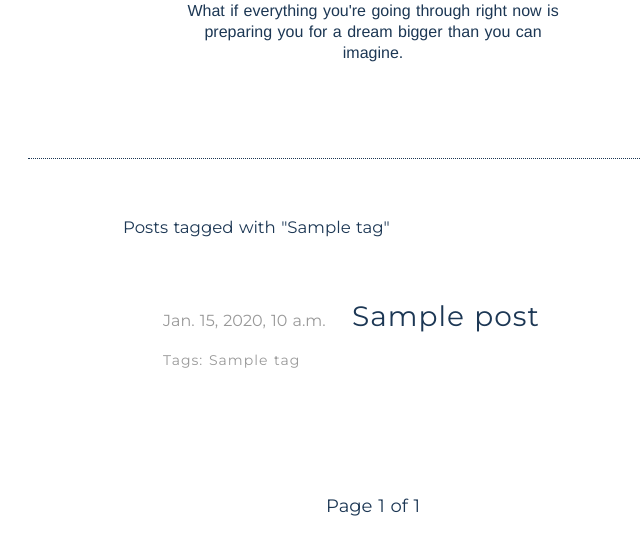
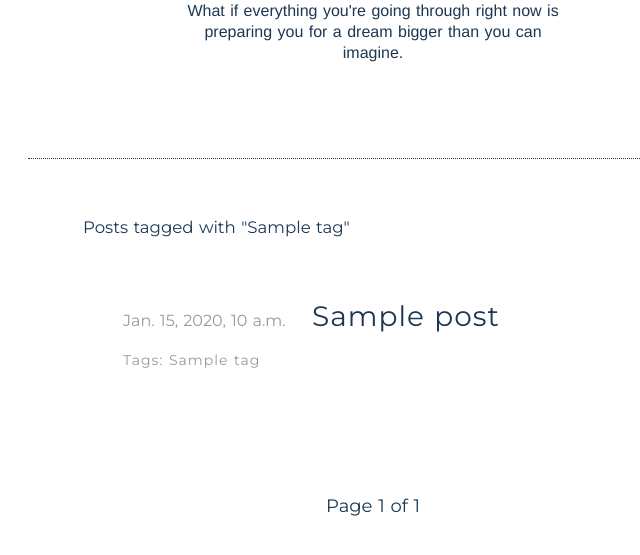
Before and after one commit to dogrod/blog.dogrod.com, a Django app: template templates/post/list.html in a window 1280 px wide. Shown: the part 192-747 px from the top of the page, without its empty margins (267-907 px from the left). Run offline with Django 3.2, Linux system fonts and the light colour scheme; the template is opened without the code that fills it: most values are stand-ins (such as "Sample title", 1, 10 or a date in 2020).

Commit message:
:hammer: Modify max width of index content

```diff
--- a/static/css/post/list.css
+++ b/static/css/post/list.css
@@ -1,6 +1,6 @@
 .index {
   width: 100%;
-  max-width: 500px;
+  max-width: 580px;
   margin: 0 auto;
 
   font-family: "Montserrat", "Helvetica Neue", "Hiragino Sans GB", "LiHei Pro", Arial, sans-serif;
```
